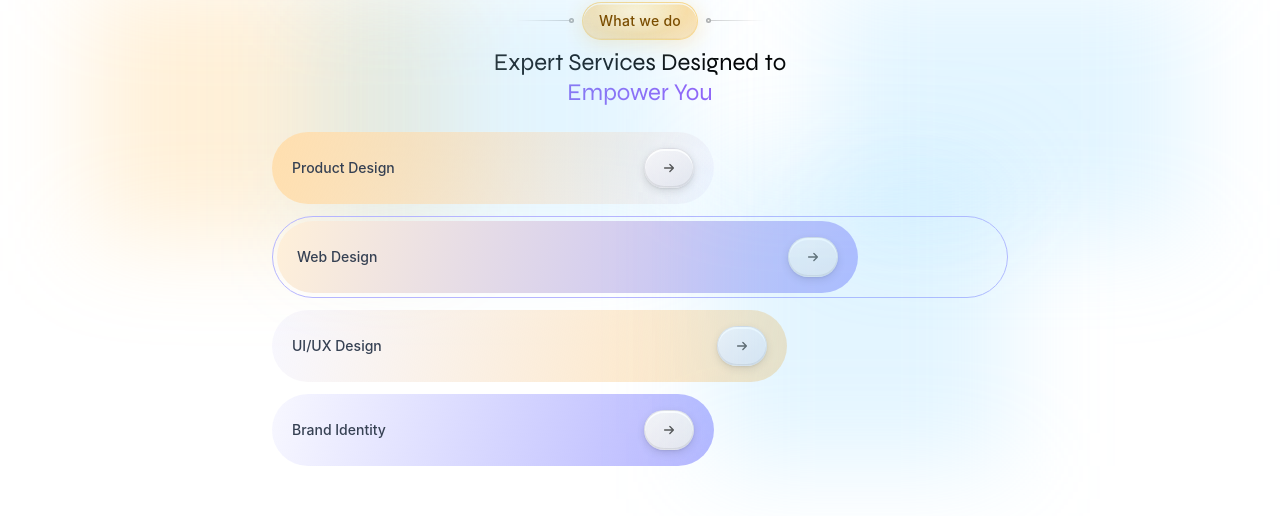
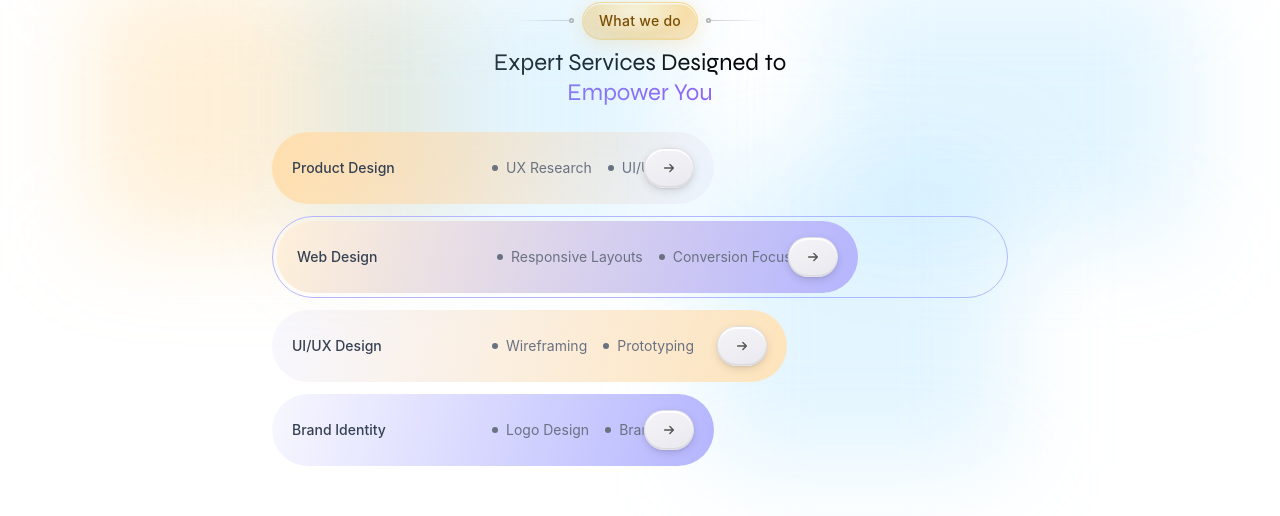
Before and after one commit to NovaFoundry-Technologies/novafoundry, a React (Vite) app: page / in a window 1280 px wide. Shown: the part 2559-3075 px from the top of the page. Built offline with nearby package versions, Linux system fonts and the light colour scheme; a web font is replaced by a local one.

Commit message:
feat: add product item reveal to slider bar

```diff
--- a/src/components/ui/SliderBar.tsx
+++ b/src/components/ui/SliderBar.tsx
@@ -2,6 +2,8 @@ import React, { memo, useEffect, useRef, useState } from "react";
 
 interface ExpandingCardProps {
   title: string;
+  product?: string | string[];
+  products?: string[];
   onClick?: () => void;
   startWidth?: string;
   delay?: number;
@@ -11,6 +13,8 @@ interface ExpandingCardProps {
 
 const ExpandingCard: React.FC<ExpandingCardProps> = ({
   title,
+  product,
+  products,
   onClick,
   startWidth = "40%",
   delay = 0,
@@ -41,37 +45,69 @@ const ExpandingCard: React.FC<ExpandingCardProps> = ({
   }, [visible, delay]);
 
   const isWide = expanded || hovered;
+  const currentWidth = isWide ? "100%" : startWidth;
+  const productItems =
+    products ?? (Array.isArray(product) ? product : product ? [product] : []);
+  const widthTransition = `width ${isWide ? 1400 : 1200}ms cubic-bezier(0.25, 0.46, 0.45, 0.94)`;
+  const buttonMaskOffset = "70px";
+  const productRevealStyle = {
+    opacity: visible ? 1 : 0,
+    clipPath: `inset(0 calc(100% - ${currentWidth} + ${buttonMaskOffset}) 0 0)`,
+    transition: `clip-path ${isWide ? 1400 : 1200}ms cubic-bezier(0.25, 0.46, 0.45, 0.94), opacity 500ms ${delay + 400}ms ease-out`,
+  };
 
   return (
-    <div ref={ref} className="w-full flex justify-start">
+    <div ref={ref} className="w-full">
       <div
-        className="overflow-hidden rounded-full"
+        className="relative min-h-[72px] rounded-full"
         onMouseEnter={() => setHovered(true)}
         onMouseLeave={() => setHovered(false)}
+      >
+        <div
+          className="absolute inset-y-0 left-0 z-10 overflow-hidden rounded-full"
           style={{
-          width: isWide ? "100%" : startWidth,
+            width: currentWidth,
             background: `linear-gradient(105deg, ${colorFrom} 0%, ${colorTo} 100%)`,
             boxShadow: isWide
               ? `0 0 40px ${colorFrom}60, 0 0 80px ${colorTo}`
               : "none",
             opacity: visible ? 1 : 0.6,
-          // expand: 1400ms   collapse: 1200ms — both very slow and cinematic
-          transition: `width ${isWide ? 1400 : 1200}ms cubic-bezier(0.25, 0.46, 0.45, 0.94), box-shadow 800ms ease-out, opacity 600ms ${delay}ms ease-out`,
+            transition: `${widthTransition}, box-shadow 800ms ease-out, opacity 600ms ${delay}ms ease-out`,
           }}
         >
-        <div className="flex w-full items-center justify-between gap-4 px-5 py-4">
+          <div className="flex h-full w-full items-center px-5 py-4">
+            <span className="whitespace-nowrap text-sm font-medium text-gray-700">
+              {title}
+            </span>
+          </div>
+        </div>
+
+        <div
+          className="pointer-events-none absolute inset-0 z-20 grid w-full grid-cols-[minmax(7.5rem,9.5rem)_minmax(0,1fr)_50px] items-center gap-3 overflow-hidden px-5 py-4 sm:grid-cols-[minmax(9.5rem,11.5rem)_minmax(0,1fr)_50px] sm:gap-4"
+          style={productRevealStyle}
+        >
+          <div className="col-start-2 flex min-w-0 items-center gap-x-4 overflow-hidden">
+            {productItems.map((item) => (
               <span
-            className="whitespace-nowrap text-sm font-medium text-gray-700"
+                key={item}
+                className="inline-flex shrink-0 items-center gap-2 whitespace-nowrap text-sm font-normal font-[inter] font text-gray-500"
+              >
+                <span className="size-1.5 shrink-0 rounded-full bg-gray-500" />
+                {item}
+              </span>
+            ))}
+          </div>
+        </div>
+
+        <div
+          className="pointer-events-none absolute inset-y-0 left-0 z-30 flex items-center justify-end overflow-hidden rounded-full px-5 py-4"
           style={{
-              opacity: visible ? 1 : 0,
-              transition: `opacity 500ms ${delay + 400}ms ease-out`,
+            width: currentWidth,
+            transition: widthTransition,
           }}
         >
-            {title}
-          </span>
-
           <button
-            className="flex items-center justify-center rounded-full active:scale-95 hover:brightness-105 transition-transform duration-150"
+            className="pointer-events-auto flex items-center justify-center rounded-full transition-transform duration-150 hover:brightness-105 focus:outline-none focus:ring-2 focus:ring-indigo-500 focus:ring-offset-2 focus:ring-offset-gray-100 active:scale-95"
             onClick={onClick}
             style={{
               width: "50px",
--- a/src/sections/Features/ExpertServices.tsx
+++ b/src/sections/Features/ExpertServices.tsx
@@ -59,6 +59,7 @@ const ExpertServices = () => {
         <ExpandingCard
           startWidth="60%"
           title="Product Design"
+          products={["UX Research", "UI/UX Design"]}
           colorFrom="#FFDFAF"
           colorTo="#B5B5FF1A"
           delay={0}
@@ -68,6 +69,7 @@ const ExpertServices = () => {
           <ExpandingCard
             startWidth="80%"
             title="Web Design"
+            products={["Responsive Layouts", "Conversion Focused", "Modern Aesthetics"]}
             colorFrom="#FFF0D9"
             colorTo="#B5B5FF"
             delay={300}
@@ -77,6 +79,7 @@ const ExpertServices = () => {
         <ExpandingCard
           startWidth="70%"
           title="UI/UX Design"
+          products={["Wireframing", "Prototyping"]}
           colorFrom="#B5B5FF1A"
           colorTo="#FFE4BB"
           delay={600}
@@ -85,6 +88,7 @@ const ExpertServices = () => {
         <ExpandingCard
           startWidth="60%"
           title="Brand Identity"
+          products={["Logo Design", "Brand Creation"]}
           colorFrom="#B5B5FF1A"
           colorTo="#B5B5FF"
           delay={900}
```
Lines whose indentation alone changed are shown as unchanged.
